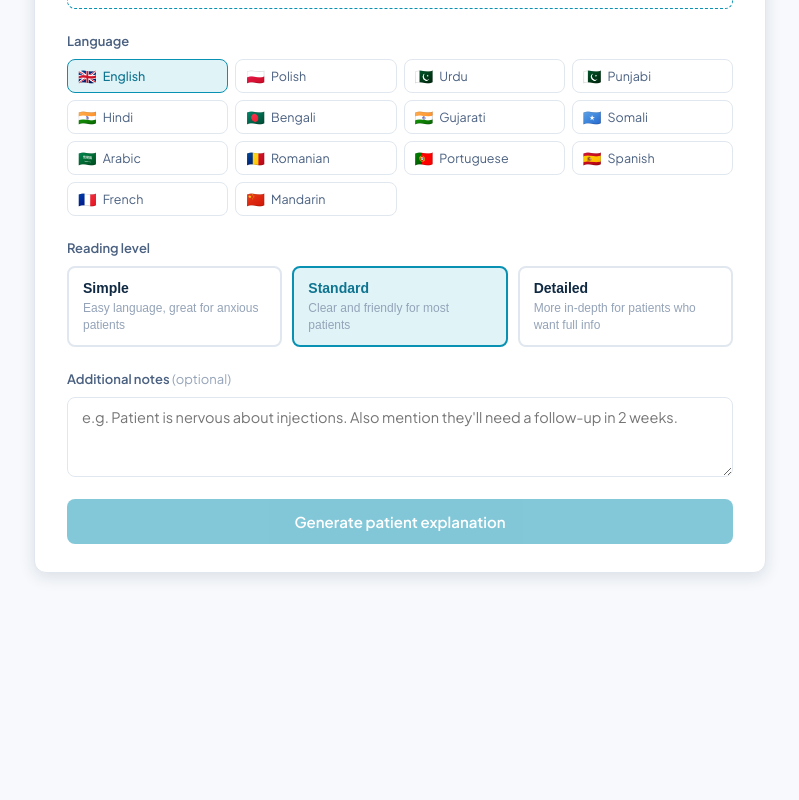
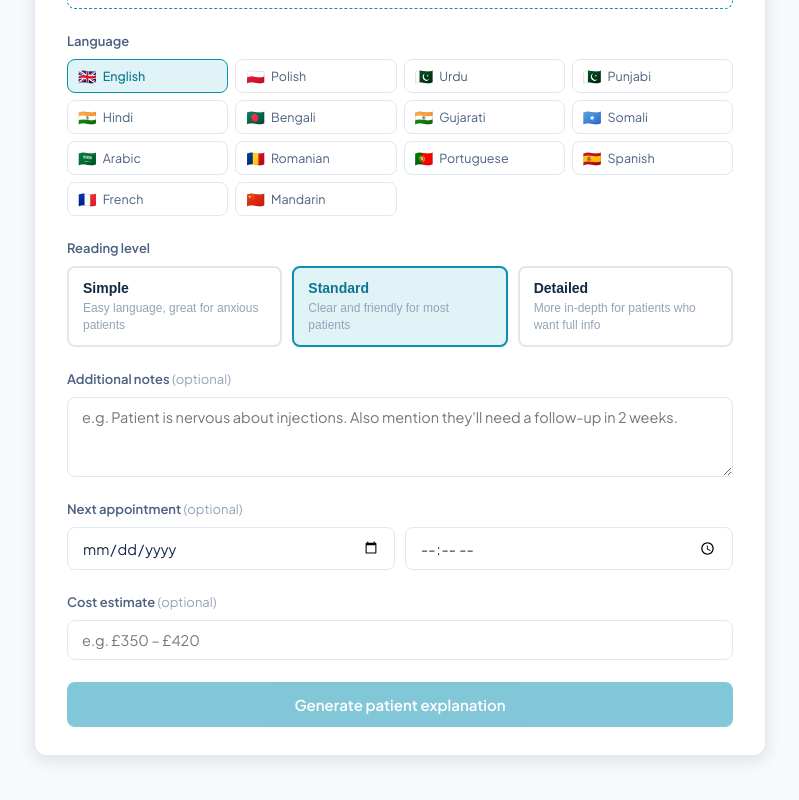
Before and after one commit to cryptoyoyoyo/clearplan, a React (Create React App) app: page / in a window 1280 px wide. Shown: the part 648-1448 px from the top of the page, without its empty margins (240-1039 px from the left). Before the commit the page ends 1281 px from the top, so only its background shows below. Built offline with nearby package versions, Linux system fonts and the light colour scheme; the HTML template or start-up script is replaced by a standard one.

Commit message:
Add appointment date, time and cost estimate to printout

```diff
--- a/src/App.css
+++ b/src/App.css
@@ -327,6 +327,23 @@
 }
 .logo-remove-btn:hover { background: #fee2e2; }
 
+/* ── Appointment + cost ── */
+.appt-row {
+  display: grid; grid-template-columns: 1fr 1fr; gap: 10px;
+}
+.appt-summary {
+  display: flex; flex-wrap: wrap; gap: 16px;
+  background: var(--teal-light); border: 1px solid #b2e0ec;
+  border-radius: var(--radius-sm); padding: 14px 16px;
+  margin-bottom: 14px;
+}
+.appt-item {
+  display: flex; align-items: flex-start; gap: 10px;
+}
+.appt-icon { font-size: 18px; line-height: 1.3; }
+.appt-label { font-size: 11px; font-weight: 600; color: var(--teal-dark); text-transform: uppercase; letter-spacing: 0.05em; margin-bottom: 2px; }
+.appt-value { font-size: 14px; font-weight: 600; color: var(--navy); }
+
 /* ── Language selector ── */
 .language-grid {
   display: grid;
--- a/src/App.js
+++ b/src/App.js
@@ -59,6 +59,9 @@ export default function App() {
   const [patientName, setPatientName]       = useState("");
   const [patientEmail, setPatientEmail]     = useState("");
   const [language, setLanguage]             = useState("English");
+  const [appointmentDate, setAppointmentDate] = useState("");
+  const [appointmentTime, setAppointmentTime] = useState("");
+  const [costEstimate, setCostEstimate]       = useState("");
   const [treatments, setTreatments]         = useState([""]);
   const [multiMode, setMultiMode]           = useState("combined");
   const [readingLevel, setReadingLevel]     = useState("standard");
@@ -187,6 +190,9 @@ export default function App() {
     setTreatments([""]);
     setMultiMode("combined");
     setLanguage("English");
+    setAppointmentDate("");
+    setAppointmentTime("");
+    setCostEstimate("");
     setAdditionalNotes("");
     setReadingLevel("standard");
     window.scrollTo({ top: 0, behavior: "smooth" });
@@ -428,6 +434,36 @@ export default function App() {
                   />
                 </div>
 
+                {/* Appointment + cost */}
+                <div className="field">
+                  <label className="field-label">Next appointment <span className="optional">(optional)</span></label>
+                  <div className="appt-row">
+                    <input
+                      className="field-input"
+                      type="date"
+                      value={appointmentDate}
+                      onChange={(e) => setAppointmentDate(e.target.value)}
+                    />
+                    <input
+                      className="field-input"
+                      type="time"
+                      value={appointmentTime}
+                      onChange={(e) => setAppointmentTime(e.target.value)}
+                    />
+                  </div>
+                </div>
+
+                <div className="field">
+                  <label className="field-label">Cost estimate <span className="optional">(optional)</span></label>
+                  <input
+                    className="field-input"
+                    type="text"
+                    placeholder="e.g. £350 – £420"
+                    value={costEstimate}
+                    onChange={(e) => setCostEstimate(e.target.value)}
+                  />
+                </div>
+
                 {error && <div className="error-msg">⚠ {error}</div>}
 
                 <button
@@ -490,6 +526,31 @@ export default function App() {
                   </ReactMarkdown>
                 </div>
                 <div className="explanation-footer">
+                  {(appointmentDate || costEstimate) && (
+                    <div className="appt-summary">
+                      {appointmentDate && (
+                        <div className="appt-item">
+                          <span className="appt-icon">📅</span>
+                          <div>
+                            <div className="appt-label">Next appointment</div>
+                            <div className="appt-value">
+                              {new Date(appointmentDate).toLocaleDateString("en-GB", { weekday: "long", day: "numeric", month: "long", year: "numeric" })}
+                              {appointmentTime && ` at ${appointmentTime}`}
+                            </div>
+                          </div>
+                        </div>
+                      )}
+                      {costEstimate && (
+                        <div className="appt-item">
+                          <span className="appt-icon">💷</span>
+                          <div>
+                            <div className="appt-label">Estimated cost</div>
+                            <div className="appt-value">{costEstimate}</div>
+                          </div>
+                        </div>
+                      )}
+                    </div>
+                  )}
                   <p>{practiceName ? `This explanation was prepared for you by ${practiceName}.` : "This explanation was prepared for you by your dental practice."} Please ask us if you have any questions — we're happy to help.</p>
                 </div>
               </div>
```
